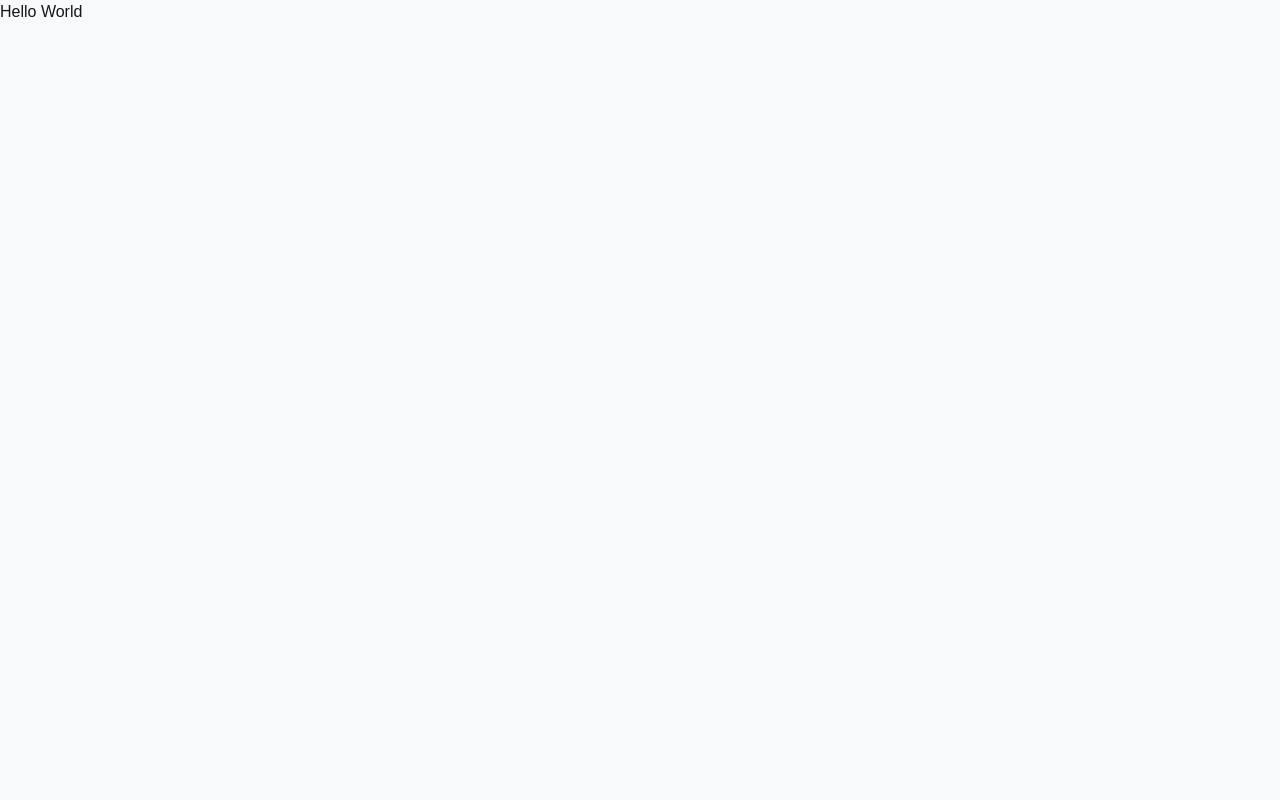
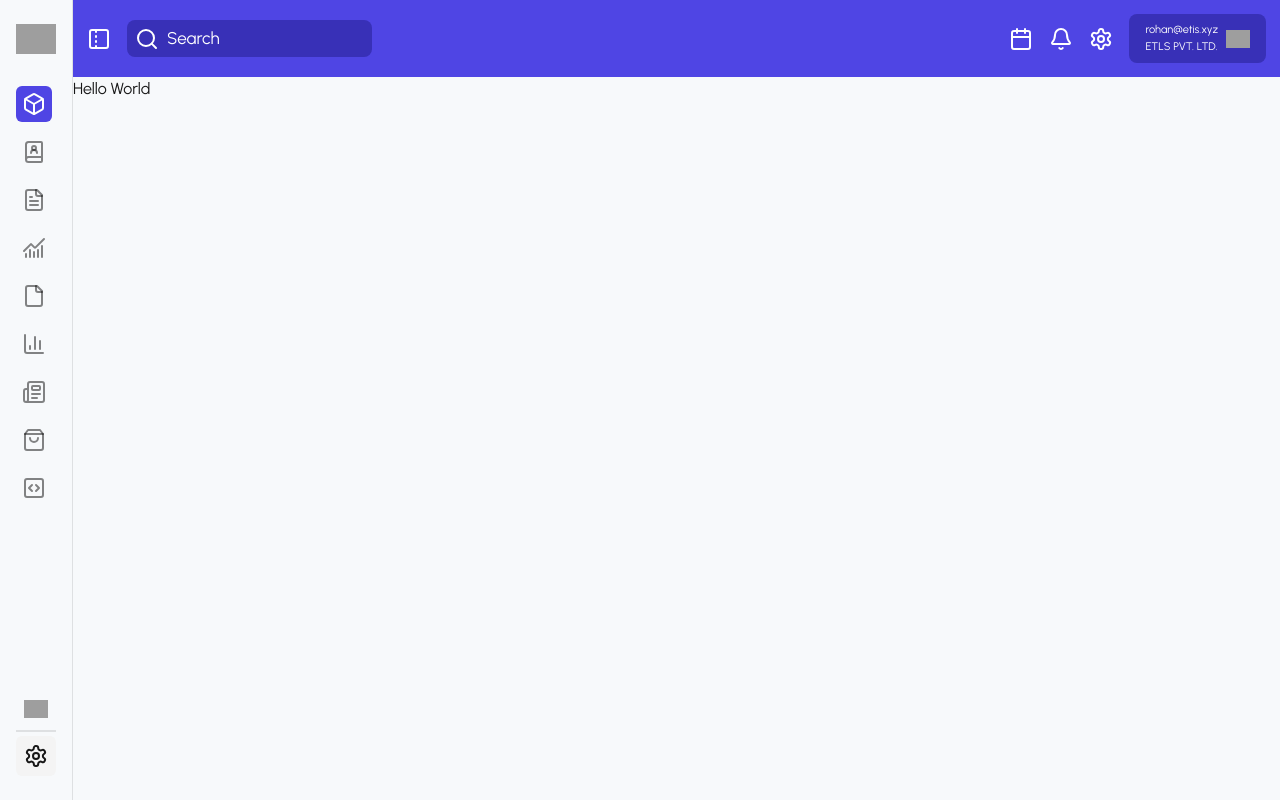
Before and after one commit to Mak2503/slooze-dashboard, a Next.js app: page / in a window 1280 px wide. Built offline with nearby package versions, Linux system fonts and the light colour scheme; grey boxes are pictures that could not be loaded.

Commit message:
create side bar and navbar

```diff
--- a/src/app/layout.tsx
+++ b/src/app/layout.tsx
@@ -1,16 +1,9 @@
 import type { Metadata } from "next";
-import { Geist, Geist_Mono } from "next/font/google";
 import "./globals.css";
+import { Urbanist } from "next/font/google";
+import App from "@/components/App";
 
-const geistSans = Geist({
-  variable: "--font-geist-sans",
-  subsets: ["latin"],
-});
-
-const geistMono = Geist_Mono({
-  variable: "--font-geist-mono",
-  subsets: ["latin"],
-});
+const urbanist = Urbanist({ subsets: ["latin"] });
 
 export const metadata: Metadata = {
   title: "Slooze",
@@ -24,10 +17,10 @@ export default function RootLayout({
 }>) {
   return (
     <html lang="en">
-      <body
-        className={`${geistSans.variable} ${geistMono.variable} antialiased`}
-      >
-        {children}
+      <body className={urbanist.className}>
+        <App>
+          {children}
+        </App>
       </body>
     </html>
   );
--- /dev/null
+++ b/src/components/App.tsx
@@ -0,0 +1,28 @@
+"use client"
+import React, { useState } from "react";
+import SideNavbar from "./Navbar/SideNavbar";
+import Navbar from "./Navbar/Navbar";
+
+const App = ({
+  children,
+}: Readonly<{
+  children: React.ReactNode;
+}>) => {
+  const [minimizeSidebar, setMinimizeSidebar] = useState(false);
+
+  const handleMinimize = () => {
+    setMinimizeSidebar((prev) => !prev);
+  }
+
+  return (
+    <div className="flex h-screen">
+      <SideNavbar minimize={minimizeSidebar} />
+      <div className="w-full">
+        <Navbar handleMinimize={handleMinimize} />
+        {children}
+      </div>
+    </div>
+  );
+};
+
+export default App;
--- /dev/null
+++ b/src/components/Common/Input.tsx
@@ -0,0 +1,17 @@
+import { Search } from "lucide-react";
+import React from "react";
+
+const Input: React.FC<{ placeholder: string }> = ({ placeholder }) => {
+  return (
+    <div className="py-1.5 px-2 bg-[#3830B7] flex items-center gap-2 text-white rounded-lg">
+      <Search />
+      <input
+        type="text"
+        className="text-[17px] border-none outline-none focus:ring-0 placeholder:text-white"
+        placeholder={placeholder}
+      />
+    </div>
+  );
+};
+
+export default Input;
--- /dev/null
+++ b/src/components/Navbar/NavList.tsx
@@ -0,0 +1,91 @@
+import {
+  BookUser,
+  Box,
+  ChartColumn,
+  ChartNoAxesCombined,
+  File,
+  FileText,
+  Newspaper,
+  ShoppingBag,
+  SquareCode,
+} from "lucide-react";
+import React, { ReactNode } from "react";
+
+const navItems = [
+  {
+    name: "Dashboard",
+    icon: <Box />,
+  },
+  {
+    name: "Contacts",
+    icon: <BookUser />,
+  },
+  {
+    name: "Documents",
+    icon: <FileText />,
+  },
+  {
+    name: "Analysis",
+    icon: <ChartNoAxesCombined />,
+  },
+  {
+    name: "Files",
+    icon: <File />,
+  },
+  {
+    name: "Reports",
+    icon: <ChartColumn />,
+  },
+  {
+    name: "Analysis",
+    icon: <Newspaper />,
+  },
+  {
+    name: "Shop",
+    icon: <ShoppingBag />,
+  },
+  {
+    name: "Code",
+    icon: <SquareCode />,
+  },
+];
+
+const NavItem: React.FC<{
+  active?: boolean;
+  icon: ReactNode;
+  name?: string;
+  minimize: boolean;
+}> = ({ active = false, icon, name, minimize }) => {
+  return (
+    <div className="flex items-center gap-2 cursor-pointer">
+      <div
+        className={`${
+          active && "text-white bg-[#4F45E4]"
+        } text-[#0000007A] p-1.5 rounded-md`}
+      >
+        {icon}
+      </div>
+      {minimize && (
+        <p className={`${active && "text-[#4F45E4] font-semibold"}`}>{name}</p>
+      )}
+    </div>
+  );
+};
+
+const NavList = ({ minimize }: { minimize: boolean }) => {
+  return (
+    <div className="space-y-3">
+      {navItems.map((item, index) => (
+        <NavItem
+          key={index}
+          active={index === 0 && true}
+          icon={item.icon}
+          name={item.name}
+          minimize={minimize}
+        />
+      ))}
+    </div>
+  );
+};
+
+export default NavList;
--- /dev/null
+++ b/src/components/Navbar/Navbar.tsx
@@ -0,0 +1,33 @@
+import { Bell, Calendar, PanelLeftDashedIcon, Settings } from "lucide-react";
+import React from "react";
+import Input from "../Common/Input";
+import Image from "next/image";
+
+const Navbar = ({ handleMinimize }: { handleMinimize: () => void }) => {
+  return (
+    <div className="p-3.5 bg-[#4F45E4] flex justify-between items-center">
+      <div className="flex items-center gap-4">
+        <PanelLeftDashedIcon
+          color="white"
+          className="cursor-pointer"
+          onClick={handleMinimize}
+        />
+        <Input placeholder="Search" />
+      </div>
+      <div className="flex items-center gap-4">
+        <Calendar color="white" />
+        <Bell color="white" />
+        <Settings color="white" />
+        <div className="py-2 px-4 rounded-lg bg-[#3830B7] flex items-center gap-2">
+          <div className="text-[11px] text-white">
+            <p>rohan@etis.xyz</p>
+            <p>ETLS PVT. LTD.</p>
+          </div>
+          <Image src={"/avatar.svg"} alt="avatar" width={24} height={24} />
+        </div>
+      </div>
+    </div>
+  );
+};
+
+export default Navbar;
--- /dev/null
+++ b/src/components/Navbar/SideFooter.tsx
@@ -0,0 +1,25 @@
+import { Settings } from "lucide-react";
+import Image from "next/image";
+import React from "react";
+
+const SideFooter = ({ minimize }: { minimize: boolean }) => {
+  return (
+    <div className="space-y-1">
+      <div className="flex items-center gap-1">
+        <div className="p-2 rounded-md">
+          <Image src={"/help.svg"} alt="help" width={24} height={24} />
+        </div>
+        {minimize && <p>Help</p>}
+      </div>
+      <div className="h-0.5 bg-[#0000001A]"></div>
+      <div className="flex items-center gap-1">
+        <div className="bg-[#F4F4F4] p-2 rounded-md">
+          <Settings />
+        </div>
+        {minimize && <p>Settings</p>}
+      </div>
+    </div>
+  );
+};
+
+export default SideFooter;
--- /dev/null
+++ b/src/components/Navbar/SideNavbar.tsx
@@ -0,0 +1,21 @@
+import Image from "next/image";
+import React from "react";
+import NavList from "./NavList";
+import SideFooter from "./SideFooter";
+
+const SideNavbar = ({ minimize }: { minimize: boolean }) => {
+  return (
+    <div className="py-6 px-4 border-r border-[#0000001A] flex flex-col justify-between">
+      <div className="space-y-8">
+        <div className="flex items-center gap-2">
+          <Image src={"/slooze-logo.svg"} width={40} height={40} alt="logo" />
+          {minimize && <h2 className="font-semibold text-2xl">Slooze</h2>}
+        </div>
+        <NavList minimize={minimize} />
+      </div>
+      <SideFooter minimize={minimize} />
+    </div>
+  );
+};
+
+export default SideNavbar;
```
